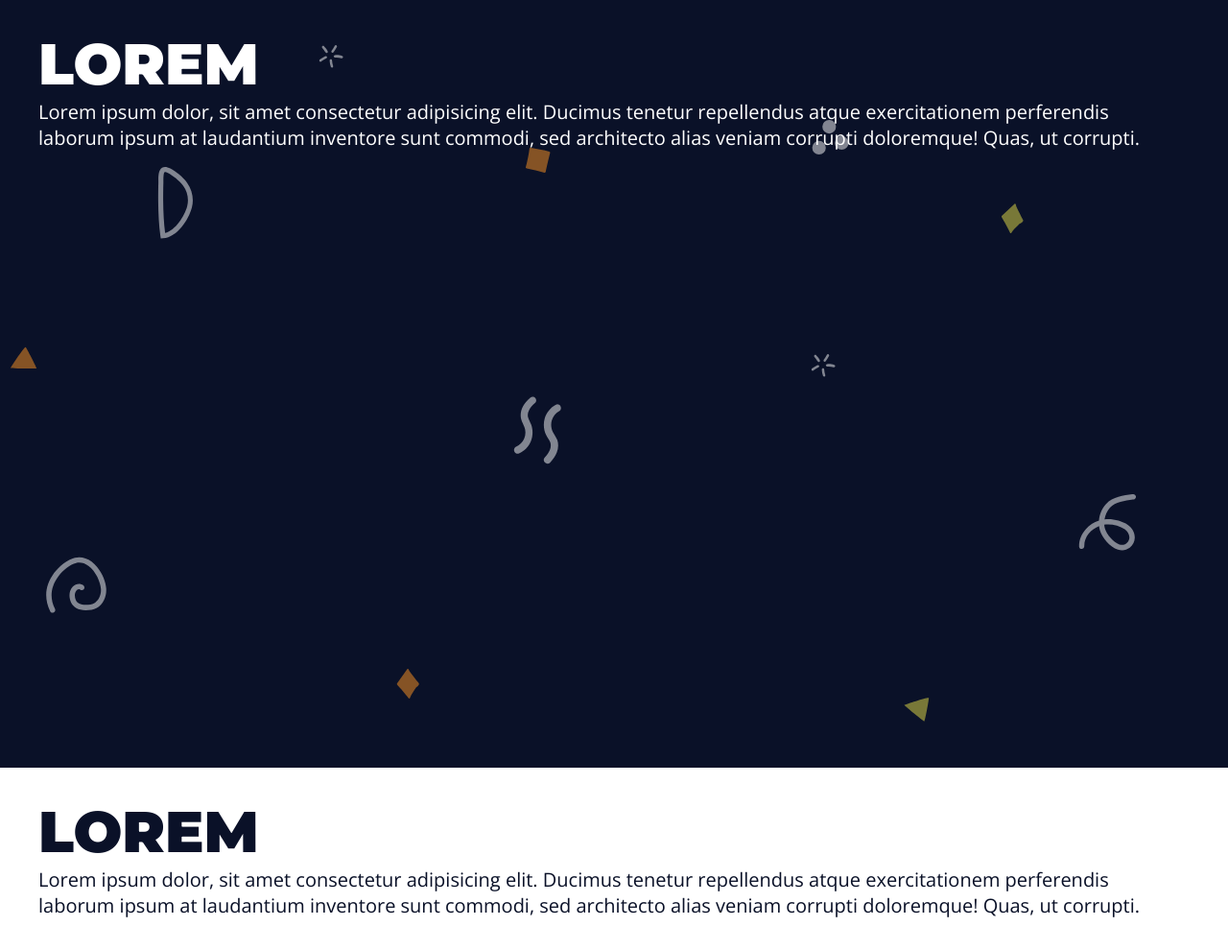
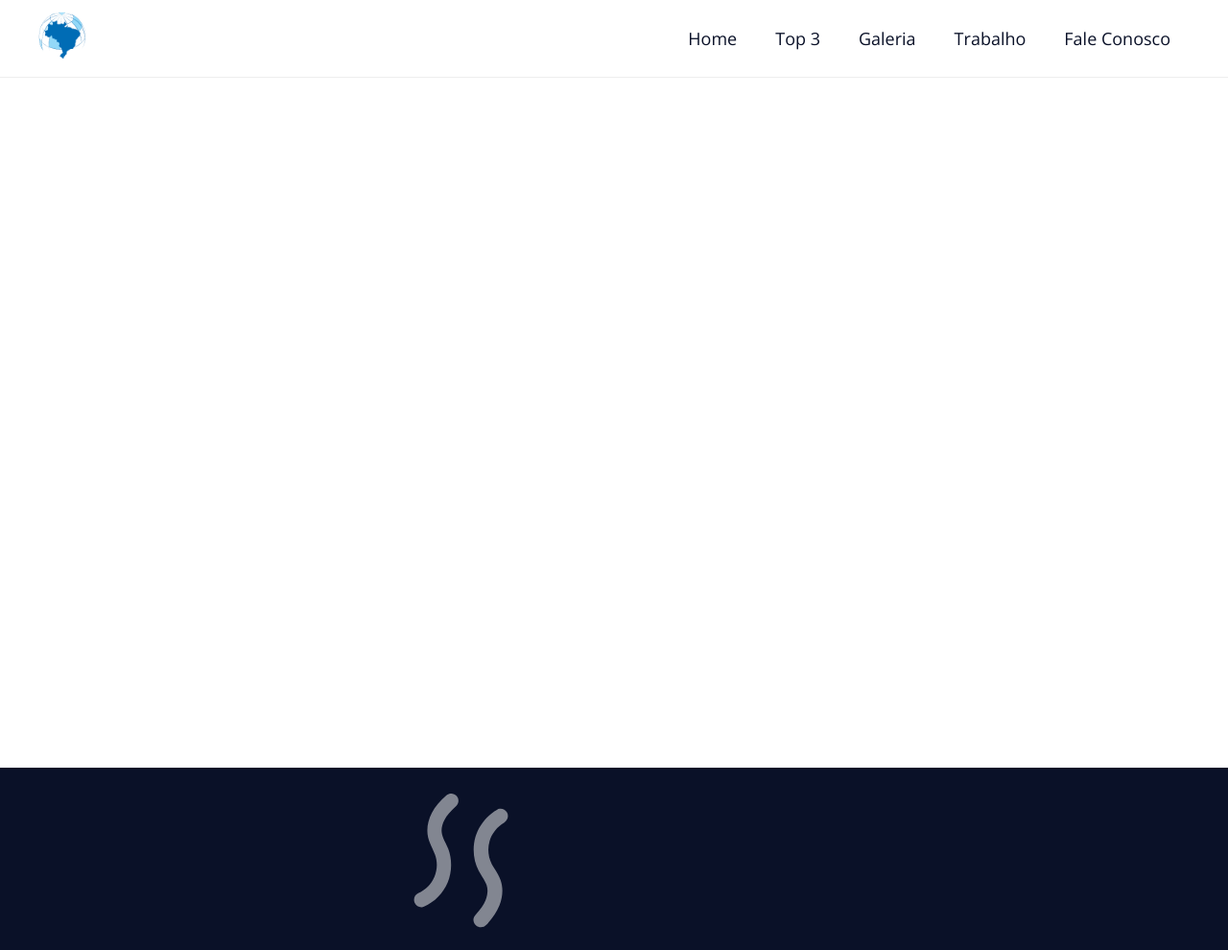
Before and after one commit to zedaoxd/ExmpleLandingPage, a plain HTML site: page index.html in a window 1280 px wide. Shown: the top 990 px of the page at 96% size. Drawn offline with nearby package versions, Linux system fonts and the light colour scheme.

Commit message:
top menu

```diff
--- a/assets/css/style.css
+++ b/assets/css/style.css
@@ -1,6 +1,7 @@
 :root {
     --primary-color: #0A1128;
     --color-white: #FFF;
+    --color-light-gray: #EEE;
     --gap: 3rem;
 }
 
@@ -48,6 +49,10 @@ h6 {
     font-size: 3.5rem;
 }
 
+a {
+    text-decoration: none;
+}
+
 .main-bg {
     background-image: url('./../img/main-bg.svg');
     background-size: cover;
@@ -68,3 +73,65 @@ h6 {
 .section {
     min-height: 100vh;
 }
+
+.logo-img {
+    width: 5rem;
+    height: 5rem;
+}
+
+.menu {
+    background: var(--color-white);
+    position: fixed;
+    top: 0;
+    left: 0;
+    right: 0;
+    width: 100%;
+    border-bottom: 1px solid var(--color-light-gray);
+}
+
+.menu-content {
+    display: flex;
+    justify-content: space-between;
+    align-items: center;
+    padding-top: 0.8rem;
+    padding-bottom: 0.8rem;
+}
+
+.menu h1 {
+    font-size: 2.3rem;
+    color: var(--primary-color);
+}
+
+.menu h1 a{
+    color: inherit;
+    text-decoration: none;
+}
+
+.menu ul {
+    list-style: none;
+    display: flex;
+}
+
+.menu ul li a{
+    display: block;
+    padding: 2rem;
+    font-size: 1.8rem;
+    color: var(--primary-color);
+    position: relative;
+}
+
+.menu ul li a::after{
+    content: '';
+    position: absolute;
+    bottom: 1rem;
+    left: 60%;
+    width: 0;
+    height: 0.2rem;
+    background: var(--primary-color);
+    transition: all 300ms ease-in-out;
+}
+
+.menu ul li a:hover::after{
+    width: 70%;
+    left: 15%;
+}
--- a/index.html
+++ b/index.html
@@ -1,5 +1,6 @@
 <!DOCTYPE html>
 <html lang="en">
+
 <head>
     <meta charset="UTF-8">
     <meta http-equiv="X-UA-Compatible" content="IE=edge">
@@ -7,26 +8,32 @@
     <title>Landing Page</title>
     <link rel="preconnect" href="https://fonts.googleapis.com">
     <link rel="preconnect" href="https://fonts.gstatic.com" crossorigin>
-    <link href="https://fonts.googleapis.com/css2?family=Montserrat:wght@900&family=Open+Sans:ital,wght@0,400;0,700;1,400&display=swap" rel="stylesheet">
+    <link
+        href="https://fonts.googleapis.com/css2?family=Montserrat:wght@900&family=Open+Sans:ital,wght@0,400;0,700;1,400&display=swap"
+        rel="stylesheet">
     <link rel="stylesheet" href="./assets/css/style.css">
 </head>
-<body>
-    <section class="main-bg section">
-        <div class="main-content">
-            <h1>lorem</h1>
-            <p>
-                Lorem ipsum dolor, sit amet consectetur adipisicing elit. Ducimus tenetur repellendus atque exercitationem perferendis laborum ipsum at laudantium inventore sunt commodi, sed architecto alias veniam corrupti doloremque! Quas, ut corrupti.
-            </p>
-        </div>
-    </section>
 
-    <section class="white-bg section">
-        <div class="main-content">
-            <h1>lorem</h1>
-            <p>
-                Lorem ipsum dolor, sit amet consectetur adipisicing elit. Ducimus tenetur repellendus atque exercitationem perferendis laborum ipsum at laudantium inventore sunt commodi, sed architecto alias veniam corrupti doloremque! Quas, ut corrupti.
-            </p>
-        </div>
-    </section>
+<body class="main-bg">
+    <aside class="menu">
+        <section class="main-content menu-content">
+            <h1>
+                <a href="#"><img class="logo-img" src="./assets/img/logo.png" alt="logo"></a>
+            </h1>
+            <nav>
+                <ul>
+                    <li><a href="#">Home</a></li>
+                    <li><a href="#">Top 3</a></li>
+                    <li><a href="#">Galeria</a></li>
+                    <li><a href="#">Trabalho</a></li>
+                    <li><a href="#">Fale Conosco</a></li>
+                </ul>
+            </nav>
+        </section>
+    </aside>
+
+    <section class="section white-bg"></section>
+    <section class="section"></section>
 </body>
+
 </html>
```
Also changed, not shown: assets/img/logo.png (added).
